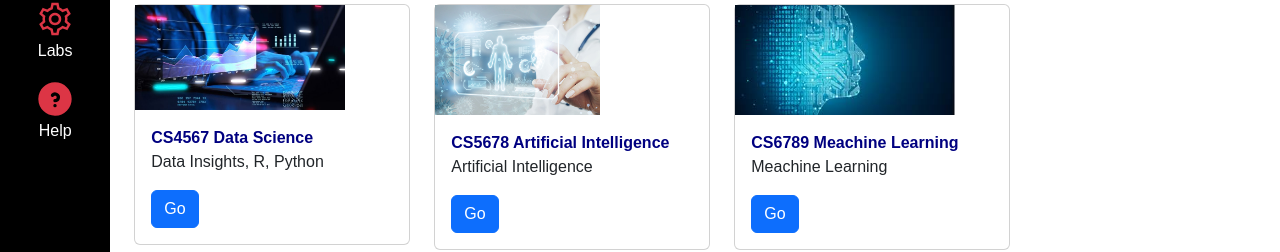
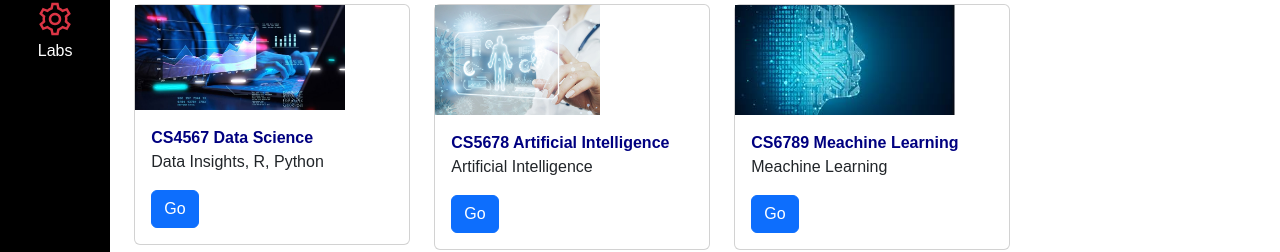
Before and after one commit to NaynaShevkari/kanbas-react-web-app, a React (Create React App) app: page /#/Kanbas/Dashboard in a window 1280 px wide. Shown: the part 493-745 px from the top of the page. Built offline with nearby package versions, Linux system fonts and the light colour scheme.

Commit message:
Update index.tsx
To resolve conflicts

```diff
--- a/src/Kanbas/Navigation/index.tsx
+++ b/src/Kanbas/Navigation/index.tsx
@@ -3,45 +3,34 @@ import { IoCalendarOutline } from "react-icons/io5";
 import { LiaBookSolid, LiaCogSolid } from "react-icons/lia";
 import { FaInbox, FaRegCircleUser } from "react-icons/fa6";
 import { TbHelpCircleFilled } from "react-icons/tb";
+import { Link, useLocation } from "react-router-dom";
 export default function KanbasNavigation() {
+    const { pathname } = useLocation();
+  const links = [
+    { label: "Dashboard", path: "/Kanbas/Dashboard", icon: AiOutlineDashboard },
+    { label: "Courses",   path: "/Kanbas/Dashboard", icon: LiaBookSolid },
+    { label: "Calendar",  path: "/Kanbas/Calendar",  icon: IoCalendarOutline },
+    { label: "Inbox",     path: "/Kanbas/Inbox",     icon: FaInbox },
+    { label: "Labs",      path: "/Labs",             icon: LiaCogSolid },
+  ];
+
     return (
     <div id="wd-kanbas-navigation" className="list-group rounded-0">
         <a id="wd-neu-link" target="_blank" href="https://www.northeastern.edu/"
          className="list-group-item bg-black border-0"><img src="/images/NEU.jpg" width="75px" /></a>
-
-        <a id="wd-account-link" href="#/Kanbas/Account"
-        className="list-group-item text-white bg-black text-center border-0"><FaRegCircleUser
-        className="fs-1 text text-white" /><br />Account</a>
-
-        <a id="wd-dashboard-link" href="#/Kanbas/Dashboard"
-        className="list-group-item text-center border-0 bg-white text-danger">
-        <AiOutlineDashboard
-        className="fs-1 text-danger" /><br />Dashboard</a>
-
-        <a id="wd-course-link" href="#/Kanbas/Courses"
-        className="list-group-item text-white bg-black text-center border-0">
-        <LiaBookSolid
-        className="fs-1 text-danger" /><br />Courses</a>
-
-        <a id="wd-calendar-link" href="#/Kanbas/Calendar"
-        className="list-group-item text-white bg-black text-center border-0">
-        <IoCalendarOutline
-        className="fs-1 text-danger" /><br />Calendar</a>
-
-        <a id="wd-inbox-link" href="#/Kanbas/Inbox"
-        className="list-group-item text-white bg-black text-center border-0">
-        <FaInbox
-        className="fs-1 text-danger" /><br />Inbox</a>
-
-        <a id="wd-labs-link" href="#/Labs" className="list-group-item text-white bg-black text-center border-0">
-        <LiaCogSolid
-        className="fs-1 text-danger" /><br />
-        Labs</a>
-
-        <a id="wd-labs-link" href="#/Labs" className="list-group-item text-white bg-black text-center border-0">
-        <TbHelpCircleFilled
-        className="fs-1 text-danger" /><br />
-        Help</a>
-
+        <Link key="/Kanbas/Account" to="/Kanbas/Account" className={`list-group-item text-center border-0 bg-black
+            ${pathname.includes("Account") ? "bg-white text-danger" : "bg-black text-white"}`}>
+        <FaRegCircleUser className={`fs-1 ${pathname.includes("Account") ? "text-danger" : "text-white"}`} />
+        <br />
+        Account
+      </Link>
+      {links.map((link) => (
+        <Link key={link.path} to={link.path} className={`list-group-item bg-black text-center border-0
+              ${pathname.includes(link.label) ? "text-danger bg-white" : "text-white bg-black"}`}>
+          {link.icon({ className: "fs-1 text-danger"})}
+          <br />
+          {link.label}
+        </Link>
+      ))}
         </div>
   );}
```
